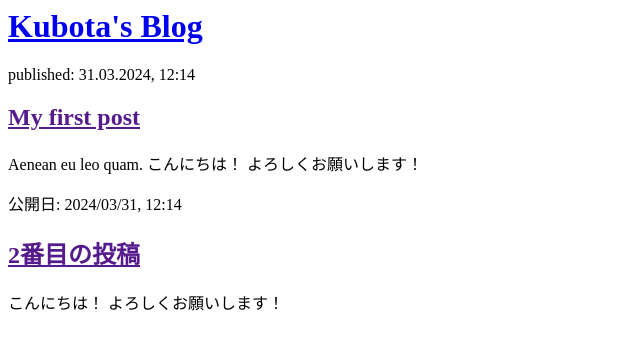
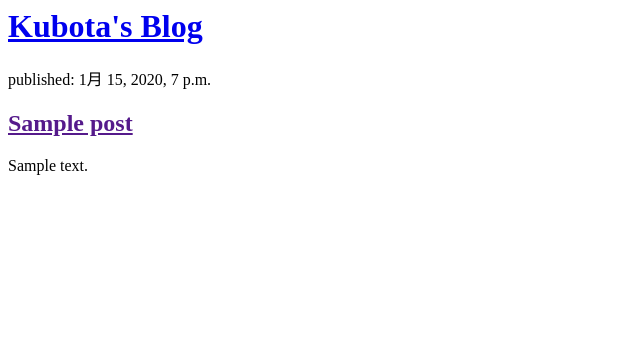
Before and after one commit to KBT-1500/my-first-blog, a Django app: page / in a window 1280 px wide. Shown: the top 350 px of the page, without its empty margins (0-640 px from the left). Run offline with Django 3.2, Linux system fonts and the light colour scheme; tables that the repository leaves empty hold one stand-in row (values such as "Sample post").

Commit message:
Modified templates to display posts from database.

```diff
--- a/blog/models.py
+++ b/blog/models.py
@@ -7,11 +7,11 @@ class Post(models.Model):
     author = models.ForeignKey(settings.AUTH_USER_MODEL, on_delete=models.CASCADE)
     title = models.CharField(max_length=200)
     text = models.TextField()
-    created_data = models.DateTimeField(default=timezone.now)
-    published_data = models.DateTimeField(blank=True, null=True)
+    created_date = models.DateTimeField(default=timezone.now)
+    published_date = models.DateTimeField(blank=True, null=True)
 
     def publish(self):
-        self.published_data = timezone.now()
+        self.published_date = timezone.now()
         self.save()
 
     def __str__(self):
--- a/blog/templates/blog/post_list.html
+++ b/blog/templates/blog/post_list.html
@@ -7,16 +7,12 @@
             <h1><a href="/">Kubota's Blog</a></h1>
         </div>
 
-        <div>
-            <p>published: 31.03.2024, 12:14</p>
-            <h2><a href="">My first post</a></h2>
-            <p>Aenean eu leo quam. こんにちは！ よろしくお願いします！ </p>
-        </div>
-
-        <div>
-            <p>公開日: 2024/03/31, 12:14</p>
-            <h2><a href="">2番目の投稿</a></h2>
-            <p> こんにちは！ よろしくお願いします！ </p>
-        </div>
+        {% for post in posts %}
+            <div>
+                <p>published: {{ post.published_date }}</p>
+                <h2><a href="">{{ post.title }}</a></h2>
+                <p>{{ post.text|linebreaksbr }}</p>
+            </div>
+        {% endfor %}
     </body>
 </html>
--- a/blog/views.py
+++ b/blog/views.py
@@ -1,5 +1,16 @@
 from django.shortcuts import render
 
 # Create your views here.
+#モデルからポストをインクルードする
+from django.shortcuts import render
+from django.utils import timezone
+from .models import Post
+
+#リクエストからポストを並び替えてテンプレートに渡す
 def post_list(request):
-    return render(request, 'blog/post_list.html', {})
+    posts = Post.objects.filter(published_date__lte=timezone.now()).order_by('published_date')
+    return render(request, 'blog/post_list.html', {'posts': posts})
+
+
+
+#
```
Also changed, not shown: blog/migrations/0002_auto_20240331_1546.py (added).
